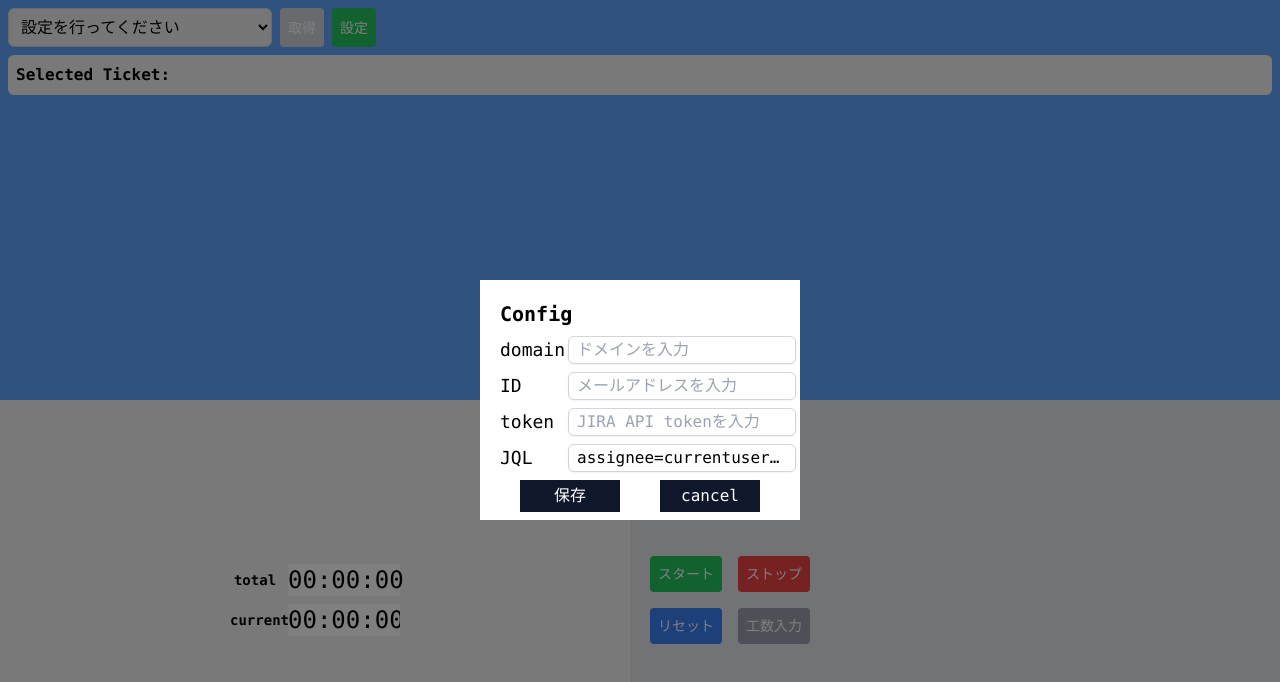
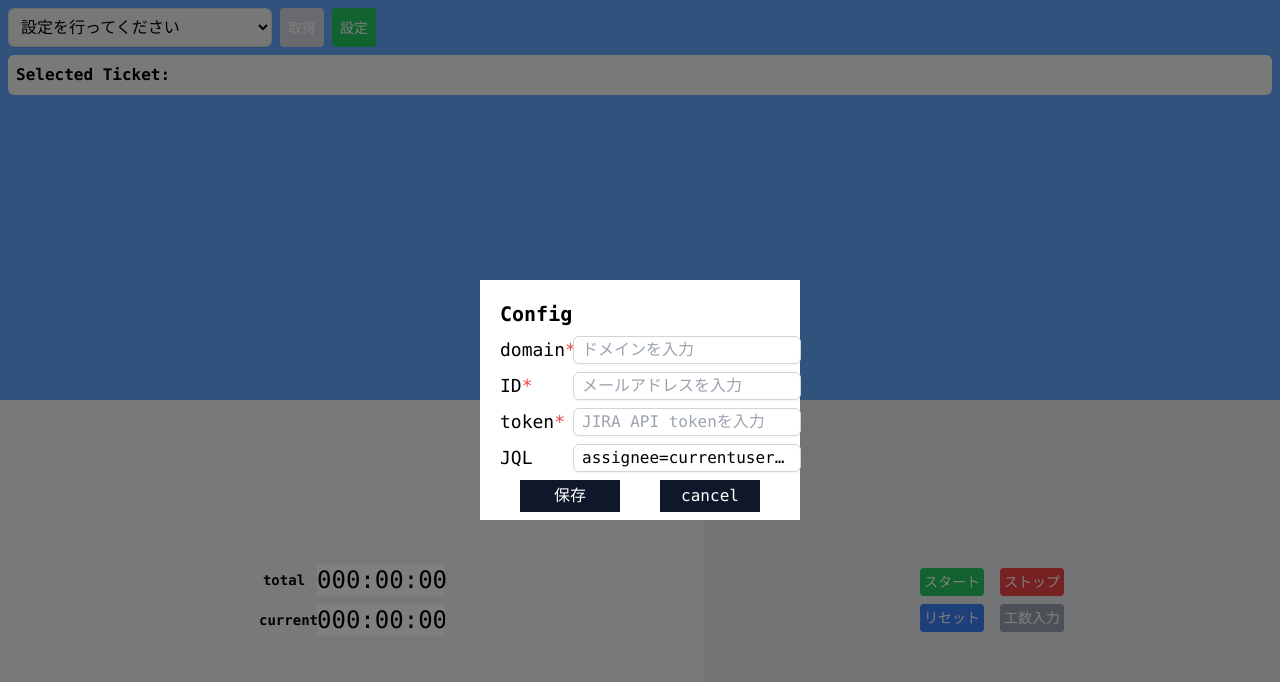
Before and after one commit to kawano-ryuya/jira-manage, a React (Vite) app: page / in a window 1280 px wide. Both pictures are taken after a click on the button "設定". Shown: the top 682 px of the page. Built offline with nearby package versions, Linux system fonts and the light colour scheme.

Commit message:
タスクトレイ化対応

```diff
--- a/src/renderer/src/App.tsx
+++ b/src/renderer/src/App.tsx
@@ -1,4 +1,4 @@
-import { Content, RootLayout, TicketList, Timer } from '@/components'
+import { ActiveOnlyComponent, Content, RootLayout, TicketList, Timer } from '@/components'
 import { TicketInfo } from '@shared/models'
 import { useState } from 'react'
 
@@ -10,7 +10,9 @@ function App(): JSX.Element {
     <>
       <RootLayout>
         <Content>
-          <TicketList setTotalTime={setTotalTime} setTicket={setTicket} />
+          <ActiveOnlyComponent>
+            <TicketList setTotalTime={setTotalTime} setTicket={setTicket} />
+          </ActiveOnlyComponent>
           <Timer totalTime={totalTime} setTotalTime={setTotalTime} ticket={ticket} />
         </Content>
       </RootLayout>
--- a/src/renderer/src/assets/main.css
+++ b/src/renderer/src/assets/main.css
@@ -20,9 +20,17 @@
     @apply font-mono antialiased text-black;
 
     @apply overflow-hidden;
+
+    /* @apply opacity-50; */
   }
 }
 body {
   -webkit-app-region: drag;
   background: rgba(0, 0, 0, 0);
 }
+
+button,
+input,
+select {
+  -webkit-app-region: no-drag;
+}
--- /dev/null
+++ b/src/renderer/src/components/ActiveOnlyComponent.tsx
@@ -0,0 +1,16 @@
+import { useWindowFocus } from '@/hooks/useWindowFocus'
+import React from 'react'
+
+interface ActiveOnlyComponentProps {
+  children: React.ReactNode
+}
+
+export function ActiveOnlyComponent({ children }: ActiveOnlyComponentProps) {
+  const isFocused = useWindowFocus()
+
+  if (!isFocused) {
+    return null
+  }
+
+  return <>{children}</>
+}
--- a/src/renderer/src/components/Config.tsx
+++ b/src/renderer/src/components/Config.tsx
@@ -25,7 +25,9 @@ export const Config = (props: ModalProps) => {
       <div className="bg-white  top-1/2 left-1/2 transform -translate-x-1/2 -translate-y-1/2 w-80 h-60 p-5 flex flex-col items-start absolute z-20">
         <h1 className="text-xl font-bold">Config</h1>
         <div className="flex gap-2 mt-2">
-          <label className="text-lg inline-block w-[60px]">domain</label>
+          <label className="text-lg inline-block w-[65px]">
+            domain<span className="text-red-500">*</span>
+          </label>
           <input
             type="text"
             placeholder="ドメインを入力"
@@ -35,7 +37,9 @@ export const Config = (props: ModalProps) => {
           />
         </div>
         <div className="flex gap-2 mt-2">
-          <label className="text-lg inline-block w-[60px]">ID</label>
+          <label className="text-lg inline-block w-[65px]">
+            ID<span className="text-red-500">*</span>
+          </label>
           <input
             type="text"
             placeholder="メールアドレスを入力"
@@ -45,7 +49,9 @@ export const Config = (props: ModalProps) => {
           />
         </div>
         <div className="flex gap-2 mt-2">
-          <label className="text-lg inline-block w-[60px]">token</label>
+          <label className="text-lg inline-block w-[65px]">
+            token<span className="text-red-500">*</span>
+          </label>
           <input
             type="password"
             placeholder="JIRA API tokenを入力"
@@ -55,7 +61,7 @@ export const Config = (props: ModalProps) => {
           />
         </div>
         <div className="flex gap-2 mt-2">
-          <label className="text-lg inline-block w-[60px]">JQL</label>
+          <label className="text-lg inline-block w-[65px]">JQL</label>
           <input
             type="text"
             placeholder="JQLを入力"
--- a/src/renderer/src/components/TicketList.tsx
+++ b/src/renderer/src/components/TicketList.tsx
@@ -23,7 +23,7 @@ export const TicketList = ({ setTotalTime, setTicket }: TicketListProps) => {
     if (!isOpen) {
       fetchConfig()
     }
-    if (config.jql === '') {
+    if (!config.jql) {
       setConfig({ ...config, jql: 'assignee=currentuser()' })
     }
   }, [isOpen])
@@ -39,7 +39,7 @@ export const TicketList = ({ setTotalTime, setTicket }: TicketListProps) => {
   }
 
   useEffect(() => {
-    if (selectedTicket !== '') {
+    if (!selectedTicket) {
       console.log('selectedTicket', selectedTicket)
       const key = selectedTicket.split(':')[0].trim()
       const ticket = tickets.find((ticket) => ticket.key === key)
@@ -93,7 +93,7 @@ export const TicketList = ({ setTotalTime, setTicket }: TicketListProps) => {
                 ? 'データ取得中...'
                 : tickets.length !== 0
                   ? 'Select a ticket'
-                  : config.domain === '' || config.id === '' || config.token === ''
+                  : !config.domain || !config.id || !config.token
                     ? '設定を行ってください'
                     : '取得ボタンでチケットを取得'}
             </option>
@@ -106,10 +106,8 @@ export const TicketList = ({ setTotalTime, setTicket }: TicketListProps) => {
           <div className="flex gap-2">
             <button
               onClick={fetchTickets}
-              disabled={
-                isFetching || config.domain === '' || config.id === '' || config.token === ''
-              }
-              className={`${isFetching || config.domain === '' || config.id === '' || config.token === ''
+              disabled={isFetching || !config.domain || !config.id || !config.token}
+              className={`${isFetching || !config.domain || !config.id || !config.token
                   ? 'bg-gray-300'
                   : 'bg-red-500 hover:bg-red-400'
                 } text-white text-sm px-2 py-2 rounded`}
--- a/src/renderer/src/components/Timer.tsx
+++ b/src/renderer/src/components/Timer.tsx
@@ -16,7 +16,7 @@ export const Timer = ({ totalTime, setTotalTime, ticket }: TimerProps) => {
     const getSeconds = `0${time % 60}`.slice(-2)
     const minutes = Math.floor(time / 60)
     const getMinutes = `0${minutes % 60}`.slice(-2)
-    const getHours = `0${Math.floor(time / 3600)}`.slice(-2)
+    const getHours = `00${Math.floor(time / 3600)}`.slice(-3)
     return `${getHours}:${getMinutes}:${getSeconds}`
   }
 
@@ -57,10 +57,10 @@ export const Timer = ({ totalTime, setTotalTime, ticket }: TimerProps) => {
   return (
     <div className="flex h-1/2">
       {/* タイマー表示エリア */}
-      <div className="flex flex-col flex-1 gap-2 bg-gray-100  justify-center items-center text-2xl">
+      <div className="flex flex-col w-[55%] gap-2 bg-gray-100  justify-center items-center text-2xl">
         <div className="flex items-center gap-2">
           <p className="text-sm font-bold text-center w-[50px]">total</p>
-          <p className="w-28 text-center bg-white">{formatTime(totalTime)}</p>
+          <p className="w-32 text-center bg-white">{formatTime(totalTime)}</p>
         </div>
         <div className="flex items-center gap-2">
           <p className="text-sm font-bold text-center w-[50px]">current</p>
@@ -75,23 +75,23 @@ export const Timer = ({ totalTime, setTotalTime, ticket }: TimerProps) => {
               const totalSeconds = hours * 3600 + minutes * 60 + seconds
               setTime(totalSeconds)
             }}
-            className="w-28 text-center"
+            className="w-32 text-center"
           />
         </div>
       </div>
 
       {/* ボタンエリア */}
-      <div className="flex-1 bg-gray-200 flex flex-col justify-center gap-4 pl-5">
+      <div className="w-[45%] bg-gray-200 flex flex-col justify-center gap-2 items-center">
         <div className="space-x-4">
           <button
             onClick={startTimer}
-            className="bg-green-500 hover:bg-green-400 text-white text-sm px-2 py-2 rounded"
+            className="bg-green-500 hover:bg-green-400 text-white text-sm px-1 py-1 rounded"
           >
             スタート
           </button>
           <button
             onClick={stopTimer}
-            className="bg-red-500 hover:bg-red-400 text-white text-sm px-2 py-2 rounded"
+            className="bg-red-500 hover:bg-red-400 text-white text-sm px-1 py-1 rounded"
           >
             ストップ
           </button>
@@ -99,14 +99,14 @@ export const Timer = ({ totalTime, setTotalTime, ticket }: TimerProps) => {
         <div className="space-x-4">
           <button
             onClick={resetTimer}
-            className="bg-blue-500 hover:bg-blue-400 text-white text-sm px-2 py-2 rounded"
+            className="bg-blue-500 hover:bg-blue-400 text-white text-sm px-1 py-1 rounded"
           >
             リセット
           </button>
           <button
             onClick={handleSubmit}
             disabled={time < 60}
-            className={`${time < 60 ? 'bg-gray-400' : 'bg-yellow-500 hover:bg-yellow-400'} text-white text-sm px-2 py-2 rounded`}
+            className={`${time < 60 ? 'bg-gray-400' : 'bg-yellow-500 hover:bg-yellow-400'} text-white text-sm px-1 py-1 rounded`}
           >
             工数入力
           </button>
--- a/src/renderer/src/components/index.ts
+++ b/src/renderer/src/components/index.ts
@@ -1,3 +1,4 @@
+export * from './ActiveOnlyComponent'
 export * from './AppLayout'
 export * from './Config'
 export * from './TicketList'
--- /dev/null
+++ b/src/renderer/src/hooks/useWindowFocus.ts
@@ -0,0 +1,20 @@
+import { useEffect, useState } from 'react'
+
+export function useWindowFocus() {
+  const [isFocused, setIsFocused] = useState(document.hasFocus())
+
+  useEffect(() => {
+    const onFocus = () => setIsFocused(true)
+    const onBlur = () => setIsFocused(false)
+
+    window.addEventListener('focus', onFocus)
+    window.addEventListener('blur', onBlur)
+
+    return () => {
+      window.removeEventListener('focus', onFocus)
+      window.removeEventListener('blur', onBlur)
+    }
+  }, [])
+
+  return isFocused
+}
```
Also changed, not shown: src/main/index.ts (+45 -3 lines).
